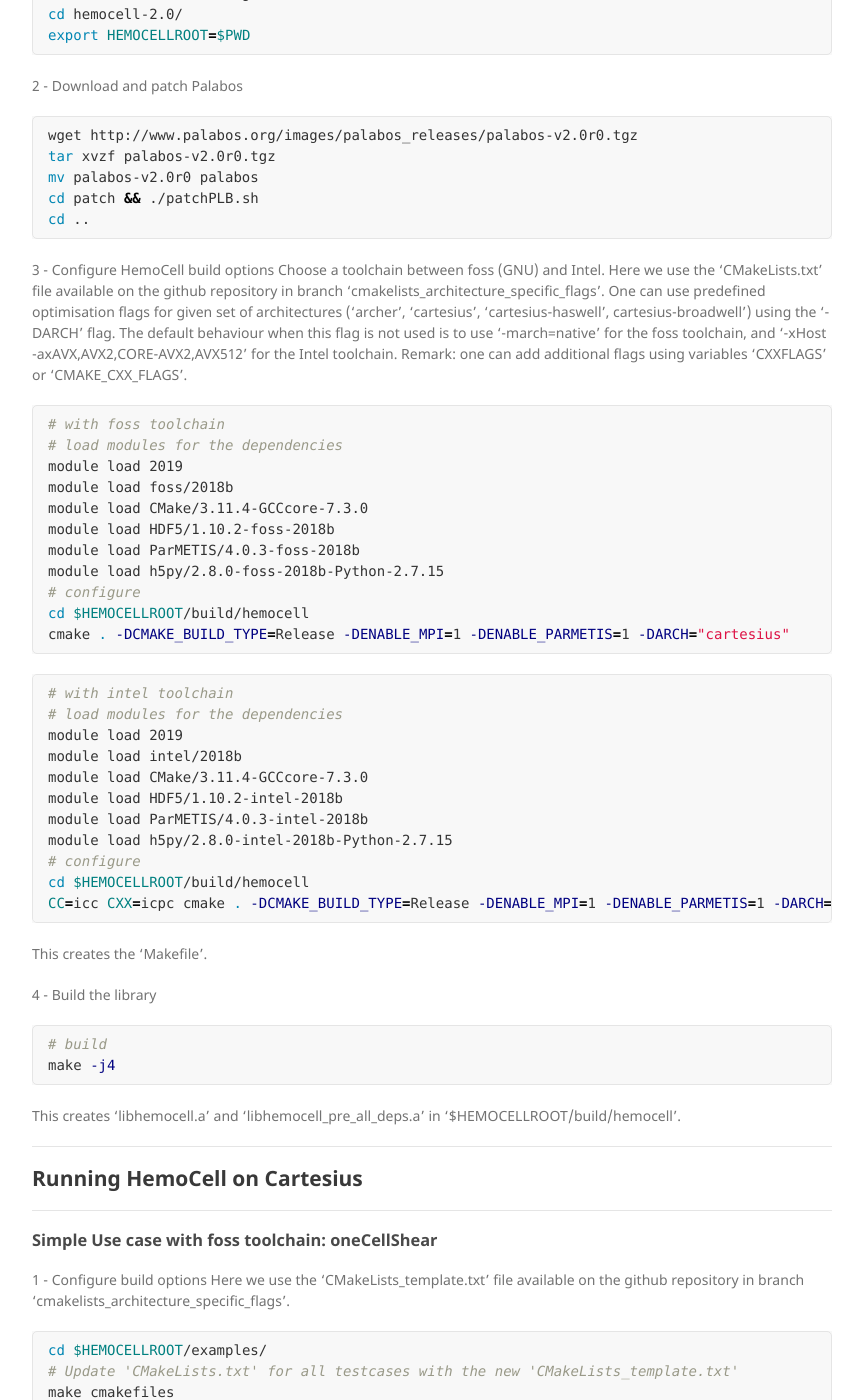
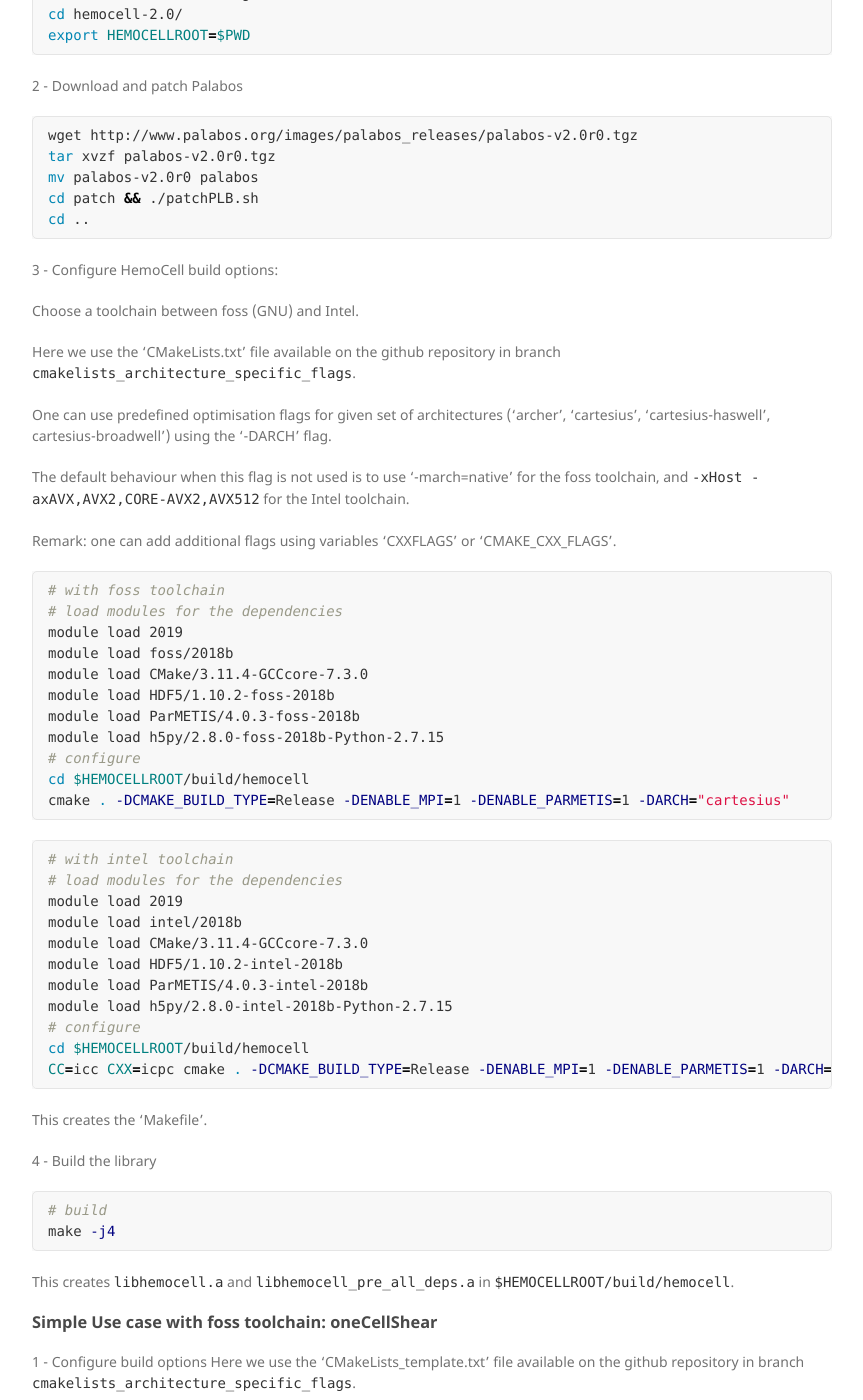
Before and after one commit to compbiomedeu/compbiomedeu.github.io, a Jekyll site: the page built from applications/HemoCell/hemocell_cart.md, in a window 1280 px wide and 1400 px high, scrolled down 197 px. Shown: the whole window, without its empty margins (178-1041 px from the left). Built offline with Jekyll 4.4.1, drawn with Linux system fonts in a browser that asks for light colours; our own code applies the rules of GitHub Pages for plain Markdown files; some of the changed text lies outside the part shown.

Commit message:
Finalised HemoCell

````diff
--- a/applications/HemoCell/hemocell_cart.md
+++ b/applications/HemoCell/hemocell_cart.md
@@ -5,6 +5,7 @@ layout: plain
 # HemoCell on Cartesius (SURFsara)
 
 1 - Download the most recent tarball from the [official HemoCell website's download page](https://www.hemocell.eu/user_guide/Downloads.html) (e.g. hemocell-2.0.tgz).
+
 ```bash
 wget https://www.hemocell.eu/user_guide/_downloads/hemocell-2.0.tgz
 tar xvzf hemocell-2.0.tgz
@@ -13,6 +14,7 @@ export HEMOCELLROOT=$PWD
 ```
 
 2 - Download and patch Palabos
+
 ```bash
 wget http://www.palabos.org/images/palabos_releases/palabos-v2.0r0.tgz
 tar xvzf palabos-v2.0r0.tgz
@@ -21,10 +23,16 @@ cd patch && ./patchPLB.sh
 cd ..
 ```
 
-3 - Configure HemoCell build options
+3 - Configure HemoCell build options:
+
 Choose a toolchain between foss (GNU) and Intel.
-Here we use the 'CMakeLists.txt' file available on the github repository in branch 'cmakelists_architecture_specific_flags'.
-One can use predefined optimisation flags for given set of architectures ('archer', 'cartesius', 'cartesius-haswell', cartesius-broadwell') using the '-DARCH' flag. The default behaviour when this flag is not used is to use '-march=native' for the foss toolchain, and '-xHost -axAVX,AVX2,CORE-AVX2,AVX512' for the Intel toolchain.
+
+Here we use the 'CMakeLists.txt' file available on the github repository in branch ```cmakelists_architecture_specific_flags```.
+
+One can use predefined optimisation flags for given set of architectures ('archer', 'cartesius', 'cartesius-haswell', cartesius-broadwell') using the '-DARCH' flag.
+
+The default behaviour when this flag is not used is to use '-march=native' for the foss toolchain, and ```-xHost -axAVX,AVX2,CORE-AVX2,AVX512``` for the Intel toolchain.
+
 Remark: one can add additional flags using variables 'CXXFLAGS' or 'CMAKE_CXX_FLAGS'.
 
 ```bash
@@ -57,28 +65,27 @@ CC=icc CXX=icpc cmake . -DCMAKE_BUILD_TYPE=Release -DENABLE_MPI=1 -DENABLE_PARME
 This creates the 'Makefile'.
 
 4 - Build the library
+
 ```bash
 # build
 make -j4
 ```
-This creates 'libhemocell.a' and 'libhemocell_pre_all_deps.a' in '$HEMOCELLROOT/build/hemocell'.
+This creates ```libhemocell.a``` and ```libhemocell_pre_all_deps.a``` in ```$HEMOCELLROOT/build/hemocell```.
 
----
-## Running HemoCell on Cartesius
----
 
 ### Simple Use case with foss toolchain: oneCellShear
 
 1 - Configure build options
-Here we use the 'CMakeLists_template.txt' file available on the github repository in branch 'cmakelists_architecture_specific_flags'.
+Here we use the 'CMakeLists_template.txt' file available on the github repository in branch ```cmakelists_architecture_specific_flags```.
+
 ```bash
 cd $HEMOCELLROOT/examples/
-# Update 'CMakeLists.txt' for all testcases with the new 'CMakeLists_template.txt'
 make cmakefiles
 cd $HEMOCELLROOT/examples/oneCellShear
 ```
 
 Use the same toolchain (foss (GNU) or Intel) that was used to build the library.
+
 ```bash
 # with foss toolchain
 # load modules for the dependencies
@@ -110,6 +117,7 @@ CC=icc CXX=icpc cmake .. -DCMAKE_BUILD_TYPE=Release -DENABLE_MPI=1 -DARCH="carte
 ```
 
 2 - Build the example
+
 ```bash
 # build
 make -j4
@@ -118,6 +126,7 @@ cd ..
 WARNING: this reconfigures/rebuilds/relinks the HemoCell library `libhemocell.a`.
 
 To avoid that, manual compilation and linking of the example is possible. However then the predifined architecture-specific optimization flags cannot be used, and one has to set all flags manually.
+
 ```bash
 # with foss toolchain
 mkdir build
@@ -139,6 +148,7 @@ cd ..
 ```
 
 5 - Compile all examples with default options (not recommended)
+
 ```bash
 cd $HEMOCELLROOT/examples
 make executables
@@ -149,6 +159,7 @@ WARNING: this reconfigures/rebuilds/relinks `libhemocell.a` and uses default fla
 
 Here is an example of a submission script for Cartesius.
 Use the same toolchain (foss (GNU) or Intel) that was used to build the library and the example.
+
 ```bash
 #!/bin/bash
 #SBATCH -J hemocell_oneCellShear
@@ -195,9 +206,11 @@ The output of a case is usually written to the <case>/tmp folder. The checkpoint
 
 When the jobs is completed, use 'batchPostProcess.sh' to create XDMF files ('.xmf. extension - http://www.xdmf.org/index.php/Main_Page). XDMF is an XML language that allows one to describe complex objects from a set of datasets (e.g. in HDF5 format), so that the results can be visualized with Paraview (or another visualization tool).
 The 'batchPostProcess.sh' script should be run within the $HEMOCELLROOT/examples/<case> or $HEMOCELLROOT/examples/<case>/tmp directory.
+
 ```bash
 $HEMOCELLROOT/scripts/batchPostProcess.sh
 ```
+
 The XDMF files are written in the tmp directory.
 When we have multiple 'tmp' directories, it creates the XDMF files in all tmp_* directories.
 
@@ -210,30 +223,34 @@ cd hemocell/examples/<case>/tmp/
 . ./scripts/CellInfoMergeCSV.sh
 ```
 
-see https://www.hemocell.eu/user_guide/QuickStart.html#setting-up-hemocell-from-source and https://www.hemocell.eu/user_guide/Scripts.html#hemocell-scripts-batchpostprocess-sh.
+see [https://www.hemocell.eu/user_guide/QuickStart.html#setting-up-hemocell-from-source](https://www.hemocell.eu/user_guide/QuickStart.html#setting-up-hemocell-from-source) and [https://www.hemocell.eu/user_guide/Scripts.html#hemocell-scripts-batchpostprocess-sh](https://www.hemocell.eu/user_guide/Scripts.html#hemocell-scripts-batchpostprocess-sh)
 
 ### Visualization
 
 Visualization is usually not done directly on the supercomputer but rather on local machines when possible.
 To copy files back to a local machine, one can use for example 'scp' on a linux machine.
 From the local machine, open a terminal and run the following command (replacing '<login>' with your actual login on Cartesius, and '/path/to/hemocell/rootdir' with the path to your hemocell root directory on Cartesius).
+
 ```bash
 scp -r <login>@cartesius.surfsara.nl:/home/login/path/to/hemocell/rootdir/examples/oneCellShear/tmp .
 ```
+
 This copies the output directory 'tmp' and all its content to the local machine.
 Now to visualize the results, one can use Paraview.
+
 ```bash
 cd tmp
 paraview &
 ```
+
 Then open the XDMF files, and visualize the results of the simulation with Paraview.
 
 
----
 ### Computation intensive example and benchmarking on Cartesius
----
+
 
 1 - Download computation intensive example 'hematocrit_33'.
+
 ```bash
 cd $HEMOCELLROOT/examples
 # download from surfdrive
@@ -244,12 +261,14 @@ cd performance_testing
 ```
 
 2 - Configure build options
+
 ```bash
 # modify 'CMakeLists.txt'
 cp ../CMakeLists_template.txt CMakeLists.txt
 sed -i -e 's/FOLDER_NAME__/performance_testing/g' CMakeLists.txt
 ```
 Use the same toolchain (foss (GNU) or Intel) that was used to build the library.
+
 ```bash
 # with foss toolchain
 # load modules for the dependencies
@@ -281,6 +300,7 @@ CC=icc CXX=icpc cmake .. -DCMAKE_BUILD_TYPE=Release -DENABLE_MPI=1 -DARCH="carte
 ```
 
 3 - build
+
 ```bash
 make -j4
 cd ..
@@ -289,6 +309,7 @@ cd ..
 4 - Run computation intensive example hematocrit on Cartesius in a batch job
 Here is an example of a submission script for Cartesius.
 Use the same toolchain (foss (GNU) or Intel) that was used to build the library and the example.
+
 ```bash
 #!/bin/bash
 #SBATCH -J hemocell_hematocrit_33_64
@@ -332,15 +353,14 @@ mkdir hematocrit_33/outputs
 sbatch hematocrit_33/hematocrit_33_64_cartesius.sh
 ```
 
----
-### Guidelines for efficient parallel programs using HemoCell
----
+#### Guidelines for efficient parallel programs using HemoCell
 
 We observed discrepancies in the performances of HemoCell when compiled with the foss (GNU) toolchain and with the Intel toolchain.
 We observed significantly better performances when using the foss toolchain (more than 20% of the total runtime on example 'hematocrit_33'), on both Cartesius and Archer.
 So we recommend to use the foss toolchain if possible to get the best performances with HemoCell.
 
 You can check that your installation of HemoCell has the expected performances by running the 'hematocrit_33' example on 3 nodes / 64 cores on Cartesius or Archer and comparing with the following running time:
+
 ```
 | system    | number of nodes / cores | toolchain | running time (s.) |
 |-----------|-------------------------|-----------|-------------------|
````
Also changed, not shown: applications/HemoCell/HemoCell.md (+12 -8 lines), applications/HemoCell/hemocell_epcc.md (+41 -6 lines).
